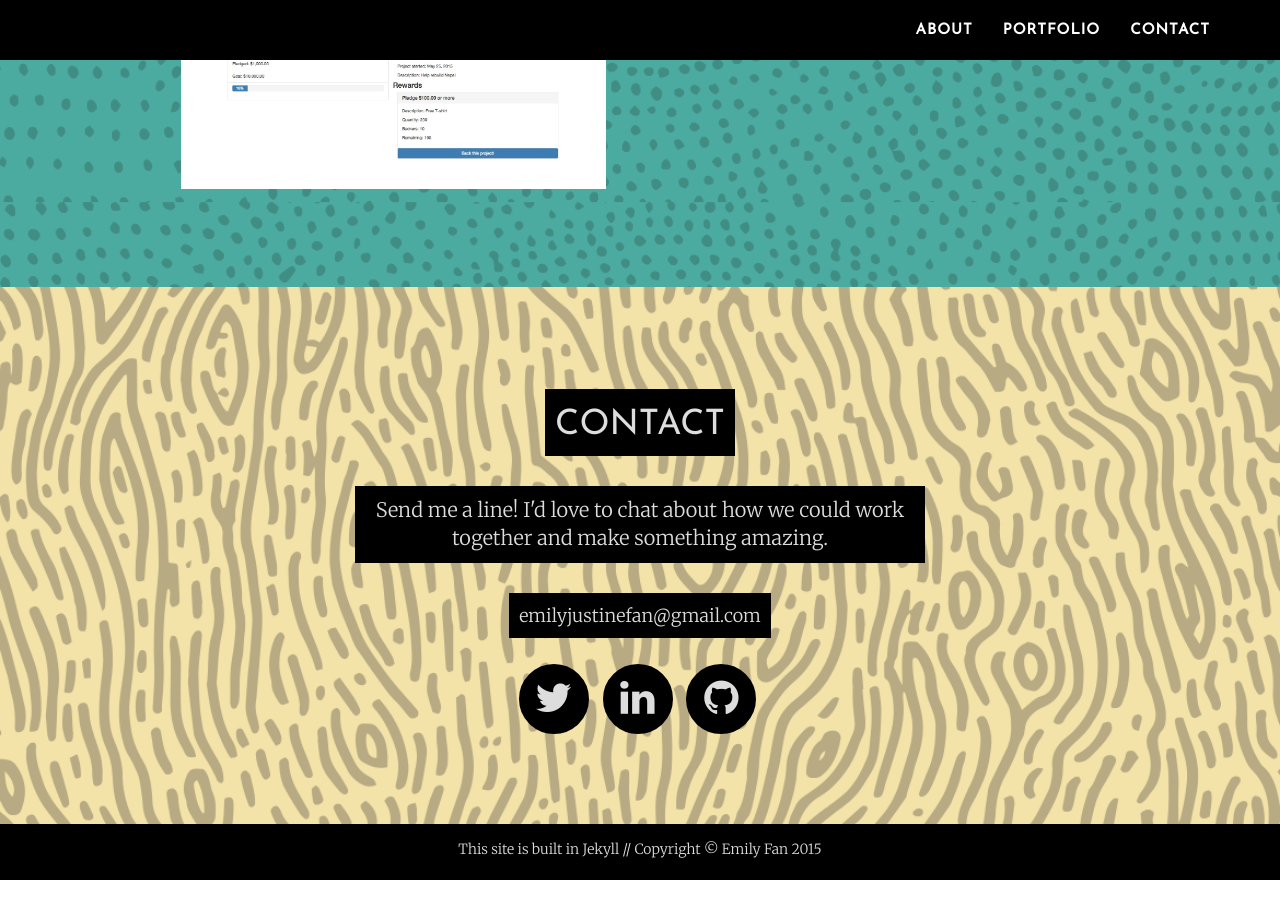
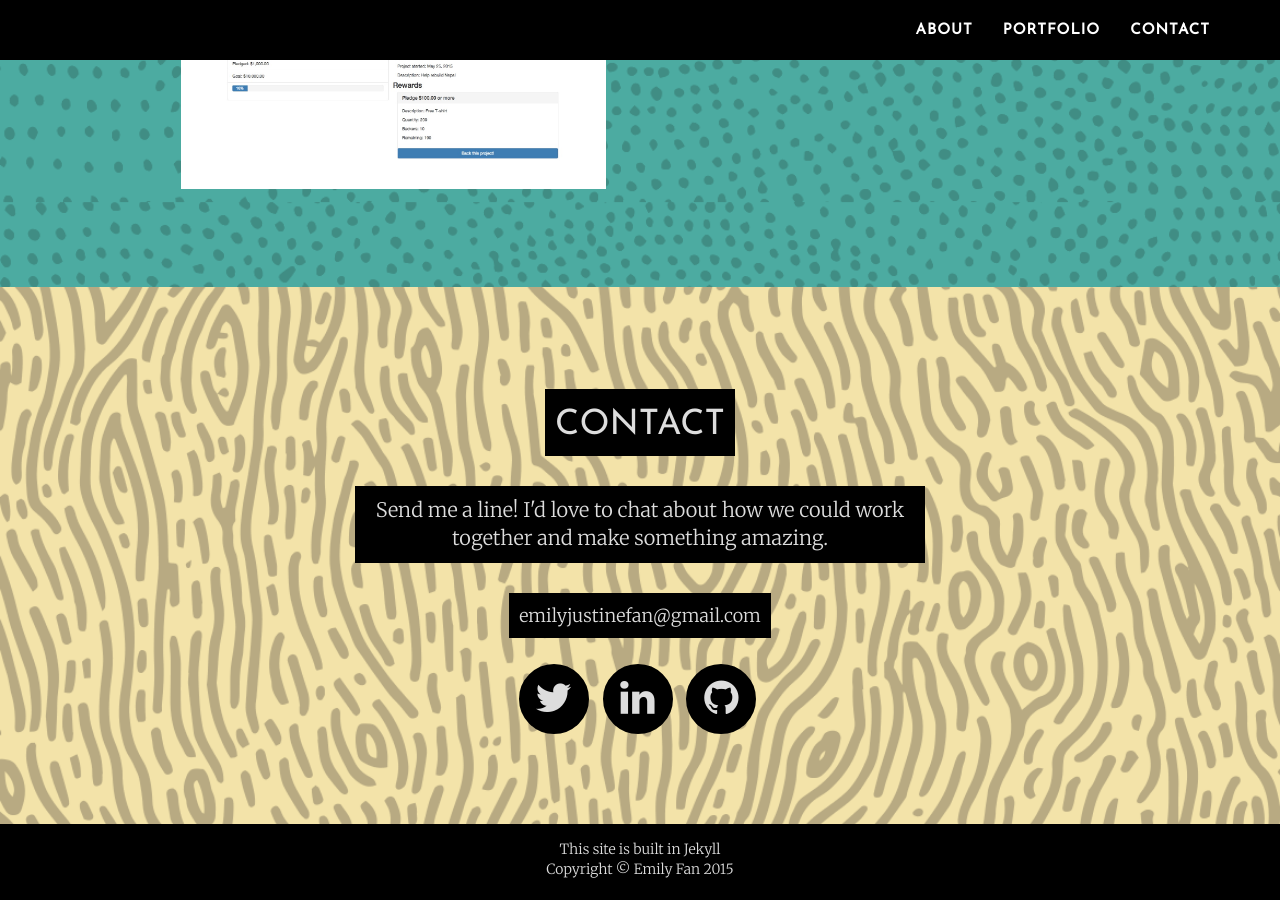
Before and after one commit to emilyjfan/emilyjfan.github.io, a Jekyll site: the page built from index.html, in a window 1280 px wide and 900 px high, scrolled down 1815 px. Built offline with Jekyll 4.4.1, drawn with Linux system fonts in a browser that asks for light colours; some web fonts are replaced.

Commit message:
changing copyright text

```diff
--- a/_includes/footer.html
+++ b/_includes/footer.html
@@ -29,7 +29,7 @@
             <div class="container">
                 <div class="row">
                     <div class="col-lg-12">
-                        <p class="copyright">This site is built in Jekyll  //  Copyright &copy; {{ site.footer.copyright }} 20{{ site.time | date: '%y' }}</p>
+                        <p class="copyright">This site is built in Jekyll<br>Copyright &copy; {{ site.footer.copyright }} 20{{ site.time | date: '%y' }}</p>
                     </div>
                 </div>
             </div>
```
